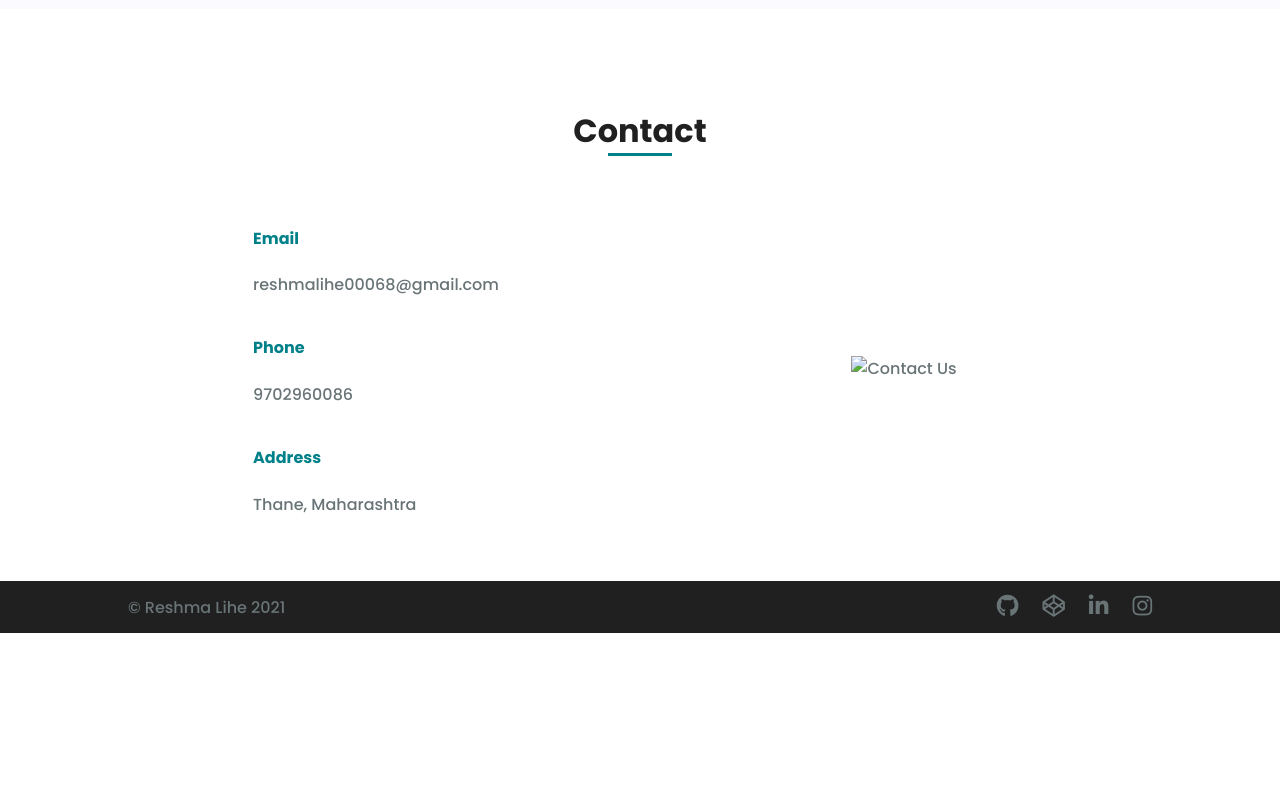
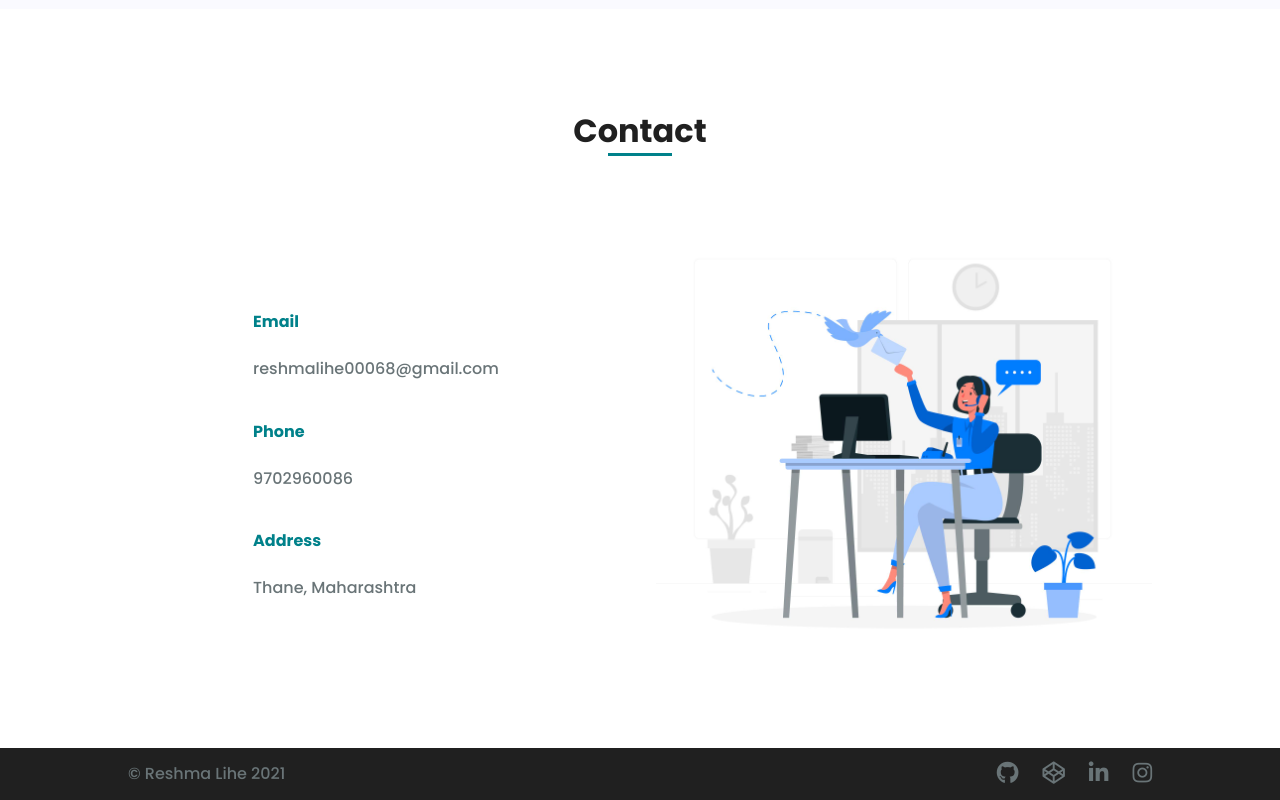
Before and after one commit to lihereshma/portfolio, a plain HTML site: page index.html in a window 1280 px wide. Shown: the part 3350-4150 px from the top of the page. Before the commit the page ends 3983 px from the top, so only its background shows below. Drawn offline with Linux system fonts and the light colour scheme; the site is published under a folder, as on GitHub Pages, so addresses that start at the root find nothing; a script that the page names is missing.

Commit message:
folder updated

```diff
--- a/index.html
+++ b/index.html
@@ -362,7 +362,7 @@
           </div>
           <div class="contact__image">
             <figure>
-              <img src="/assets/images/contact-image.jpg" alt="Contact Us">
+              <img src="assets/images/contact-image.jpg" alt="Contact Us">
             </figure>
           </div>
         </div>
```
